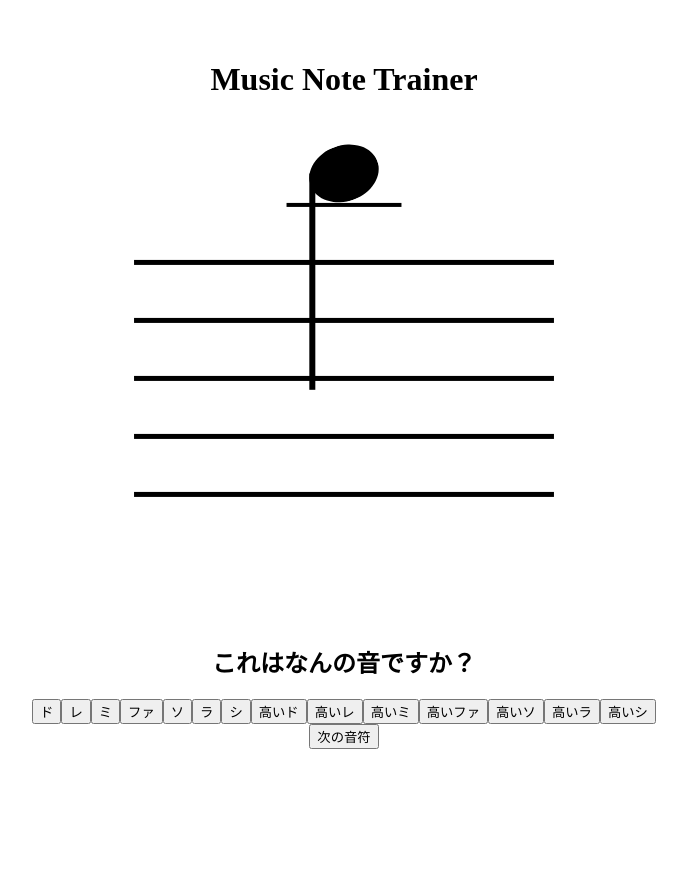
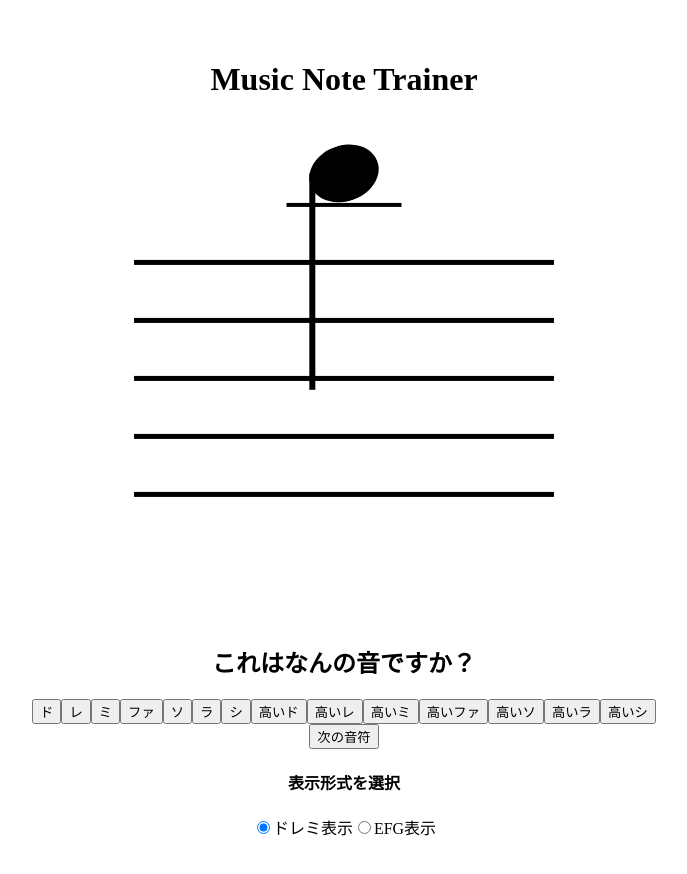
Before and after one commit to jacoyutorius/music-note-trainer, a React (Vite) app: page / in a window 1280 px wide. Shown: the top 874 px of the page, without its empty margins (296-983 px from the left). Before the commit the page ends 800 px from the top, so only its background shows below. Built offline with nearby package versions, Linux system fonts and the light colour scheme.

Commit message:
ドレミ・ABC表記を切り替えられるようにした

```diff
--- a/src/App.tsx
+++ b/src/App.tsx
@@ -17,6 +17,27 @@ function App() {
     return imageKeys[Math.floor(Math.random() * imageKeys.length)];
   });
   const [resultMessage, setResultMessage] = useState(''); // 結果メッセージ
+
+  // 表示形式の状態管理
+  const [labelType, setLabelType] = useState('doremi'); // 'doremi' または 'efg'
+
+  // 音階データ
+  const notes = [
+    { note: "c", doremi: "ド", efg: "C" },
+    { note: "d", doremi: "レ", efg: "D" },
+    { note: "e", doremi: "ミ", efg: "E" },
+    { note: "f", doremi: "ファ", efg: "F" },
+    { note: "g", doremi: "ソ", efg: "G" },
+    { note: "a", doremi: "ラ", efg: "A" },
+    { note: "b", doremi: "シ", efg: "B" },
+    { note: "high_c", doremi: "高いド", efg: "High C" },
+    { note: "high_d", doremi: "高いレ", efg: "High D" },
+    { note: "high_e", doremi: "高いミ", efg: "High E" },
+    { note: "high_f", doremi: "高いファ", efg: "High F" },
+    { note: "high_g", doremi: "高いソ", efg: "High G" },
+    { note: "high_a", doremi: "高いラ", efg: "High A" },
+    { note: "high_b", doremi: "高いシ", efg: "High B" },
+  ];
 
   // 次の画像をランダムに選択する関数
   const getNextImage = () => {
@@ -49,26 +70,12 @@ function App() {
         <img src={images[currentImage].default} alt={currentImage} />
       </div>
 
+      {/* 音名ボタン */}
       <section>
         <h2>これはなんの音ですか？</h2>
-        {[
-          { note: "c", label: "ド" },
-          { note: "d", label: "レ" },
-          { note: "e", label: "ミ" },
-          { note: "f", label: "ファ" },
-          { note: "g", label: "ソ" },
-          { note: "a", label: "ラ" },
-          { note: "b", label: "シ" },
-          { note: "high_c", label: "高いド" },
-          { note: "high_d", label: "高いレ" },
-          { note: "high_e", label: "高いミ" },
-          { note: "high_f", label: "高いファ" },
-          { note: "high_g", label: "高いソ" },
-          { note: "high_a", label: "高いラ" },
-          { note: "high_b", label: "高いシ" },
-        ].map(({ note, label }, index) => (
+        {notes.map(({ note, doremi, efg }, index) => (
           <button key={index} onClick={() => checkAnswer(note)}>
-            {label}
+            {labelType === 'doremi' ? doremi : efg}
           </button>
         ))}
       </section>
@@ -78,6 +85,31 @@ function App() {
 
       {/* 次の画像ボタン（ユーザーがリセットしたいとき用） */}
       <button onClick={getNextImage}>次の音符</button>
+
+      {/* 表示形式の選択 */}
+      <section>
+        <h4>表示形式を選択</h4>
+        <label>
+          <input
+            type="radio"
+            name="labelType"
+            value="doremi"
+            checked={labelType === 'doremi'}
+            onChange={() => setLabelType('doremi')}
+          />
+          ドレミ表示
+        </label>
+        <label>
+          <input
+            type="radio"
+            name="labelType"
+            value="efg"
+            checked={labelType === 'efg'}
+            onChange={() => setLabelType('efg')}
+          />
+          EFG表示
+        </label>
+      </section>
     </>
   );
 }
```
